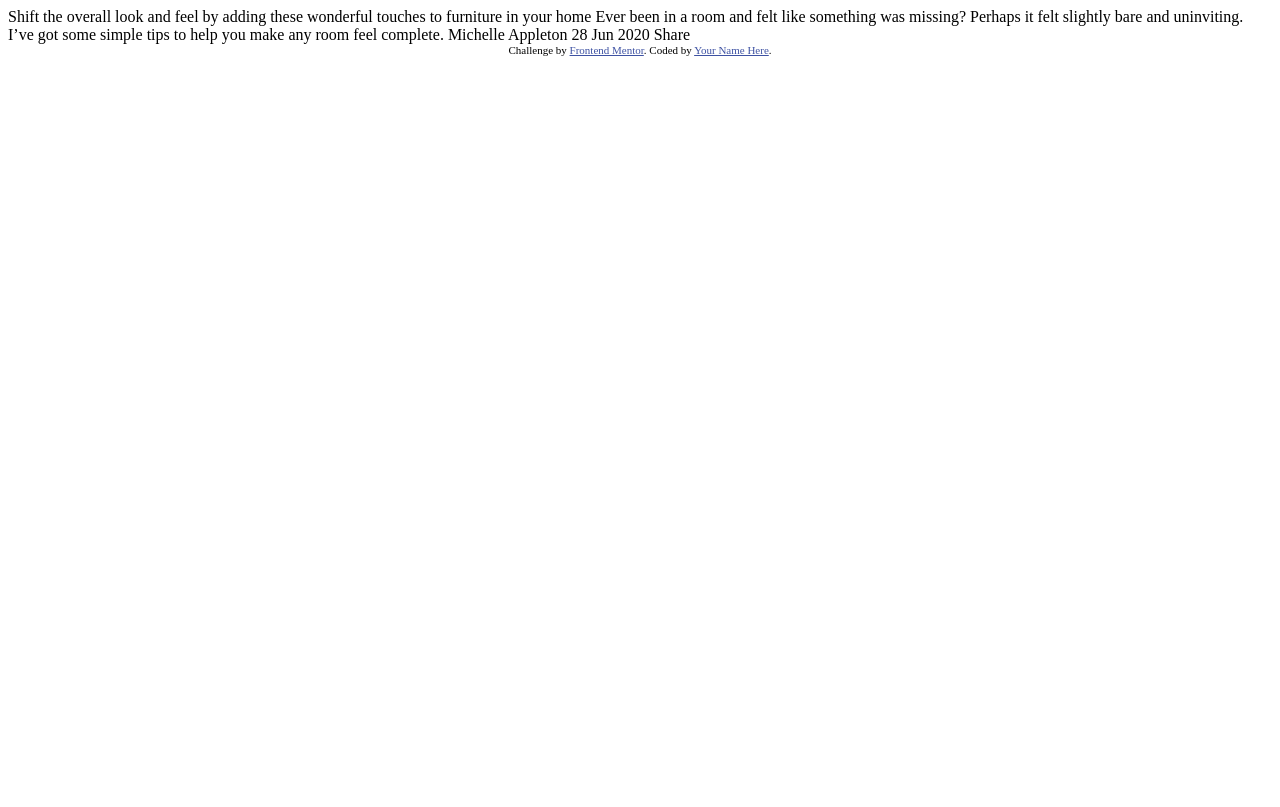
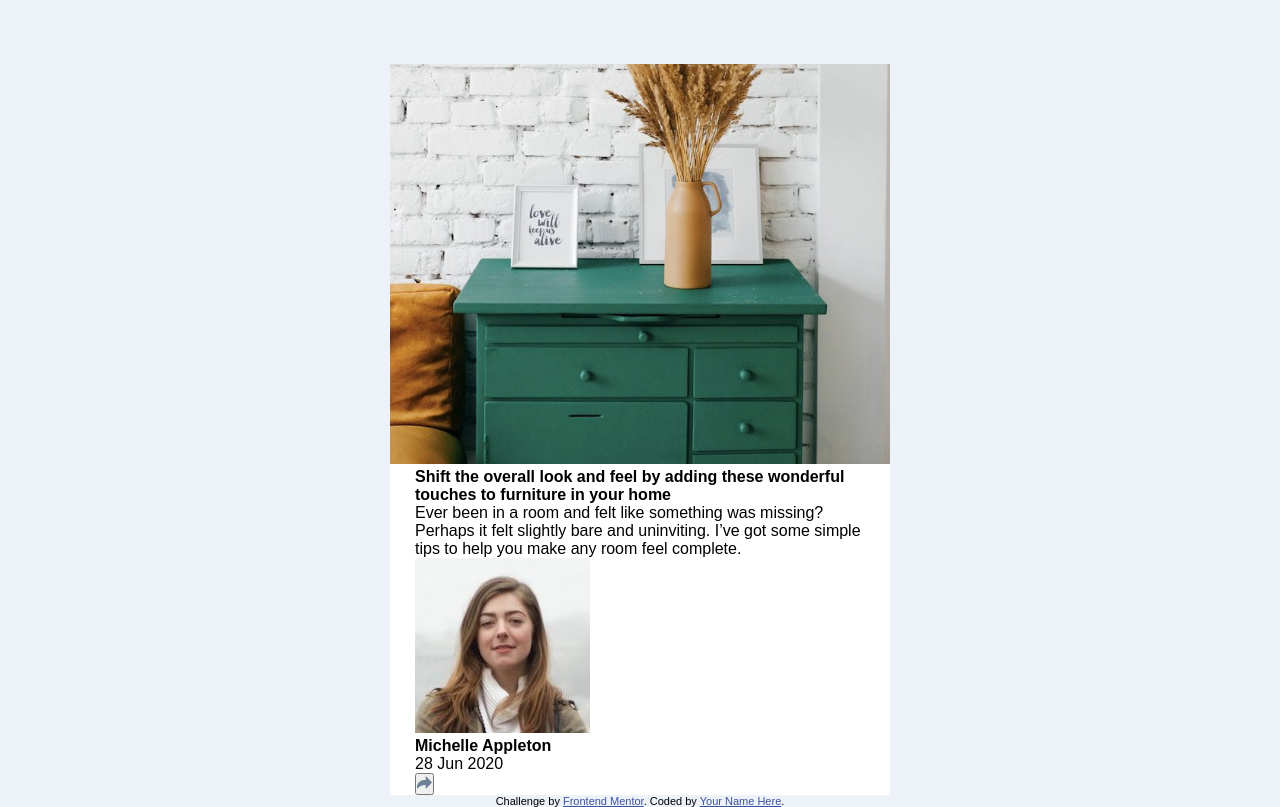
Before and after one commit to Manuelcoder02/juniordev-article-preview, a plain HTML site: page index.html in a window 1280 px wide. Drawn offline with Linux system fonts and the light colour scheme; a web font is replaced by a local one.

Commit message:
latest commit

```diff
--- /dev/null
+++ b/assets/css/style.css
@@ -0,0 +1,45 @@
+/* GENERAL/ROOT STYLING */
+*,
+::before,
+::after {
+	box-sizing: border-box;
+	margin: 0;
+	padding: 0;
+	font-family: 'Manrope', sans-serif;
+	font-size: 1em;
+}
+img {
+	max-width: 100%;
+}
+.container {
+	width: 90%;
+	margin: 0 auto;
+}
+@font-face {
+	font-family: 'Manrope';
+	src: url(https://fonts.google.com/specimen/Manrope);
+}
+
+body {
+	background-color: hsl(210, 46%, 95%);
+}
+
+#wrapper {
+	background-color: #fff;
+	width: 500px;
+	max-width: 50%;
+	margin: 0 auto;
+	margin-top: 4em;
+}
+
+/* IMAGE SECTION STYLING */
+
+/* ATTRIBUTION STYLING */
+
+.attribution {
+	font-size: 11px;
+	text-align: center;
+}
+.attribution a {
+	color: hsl(228, 45%, 44%);
+}
--- a/index.html
+++ b/index.html
@@ -1,36 +1,68 @@
 <!DOCTYPE html>
 <html lang="en">
 	<head>
-  <meta charset="UTF-8">
-  <meta name="viewport" content="width=device-width, initial-scale=1.0"> <!-- displays site properly based on user's device -->
+		<meta charset="UTF-8" />
+		<meta name="viewport" content="width=device-width, initial-scale=1.0" />
+		<!-- displays site properly based on user's device -->
 
-  <link rel="icon" type="image/png" sizes="32x32" href="./images/favicon-32x32.png">
+		<link
+			rel="icon"
+			type="image/png"
+			sizes="32x32"
+			href="./images/favicon-32x32.png"
+		/>
 
-  <title>Frontend Mentor | Article preview component</title>
+		<link rel="stylesheet" href="./assets/css/style.css" />
 
-  <!-- Feel free to remove these styles or customise in your own stylesheet 👍 -->
-  <style>
-    .attribution { font-size: 11px; text-align: center; }
-    .attribution a { color: hsl(228, 45%, 44%); }
-  </style>
+		<title>Adefenwa | Article preview component</title>
 	</head>
 	<body>
-
-  Shift the overall look and feel by adding these wonderful
-  touches to furniture in your home
-
-  Ever been in a room and felt like something was missing? Perhaps
-  it felt slightly bare and uninviting. I’ve got some simple tips
-  to help you make any room feel complete.
-
-  Michelle Appleton
-  28 Jun 2020
-
-  Share
+		<main id="wrapper">
+			<section class="image">
+				<img
+					src="./images/drawers.jpg"
+					alt="A book, brown flower vase with wheat inside, and a picture frame on top of a pale green drawer"
+					class="hero-image"
+				/>
+			</section>
+			<section class="text">
+				<div class="container">
+					<h1 class="header-text">
+						Shift the overall look and feel by adding these wonderful touches to
+						furniture in your home
+					</h1>
+					<p class="body-text">
+						Ever been in a room and felt like something was missing? Perhaps it
+						felt slightly bare and uninviting. I’ve got some simple tips to help
+						you make any room feel complete.
+					</p>
+					<div class="contact">
+						<div class="profile-image">
+							<img
+								src="./images/avatar-michelle.jpg"
+								alt="A fair lady with a blonde hair wearing a brown suit on top of a white shirt"
+								class="p__img"
+							/>
+						</div>
+						<div class="profile-details">
+							<h5 class="profile-name">Michelle Appleton</h5>
+							<p class="date">28 Jun 2020</p>
+						</div>
+						<div class="share-icon">
+							<button class="btn--share">
+								<img src="./images/icon-share.svg" alt="right curved arrow" />
+							</button>
+						</div>
+					</div>
+				</div>
+			</section>
+		</main>
 
 		<div class="attribution">
-    Challenge by <a href="https://www.frontendmentor.io?ref=challenge" target="_blank">Frontend Mentor</a>.
-    Coded by <a href="#">Your Name Here</a>.
+			Challenge by
+			<a href="https://www.frontendmentor.io?ref=challenge" target="_blank"
+				>Frontend Mentor</a
+			>. Coded by <a href="#">Your Name Here</a>.
 		</div>
 	</body>
 </html>
```
Lines whose indentation alone changed are shown as unchanged.
